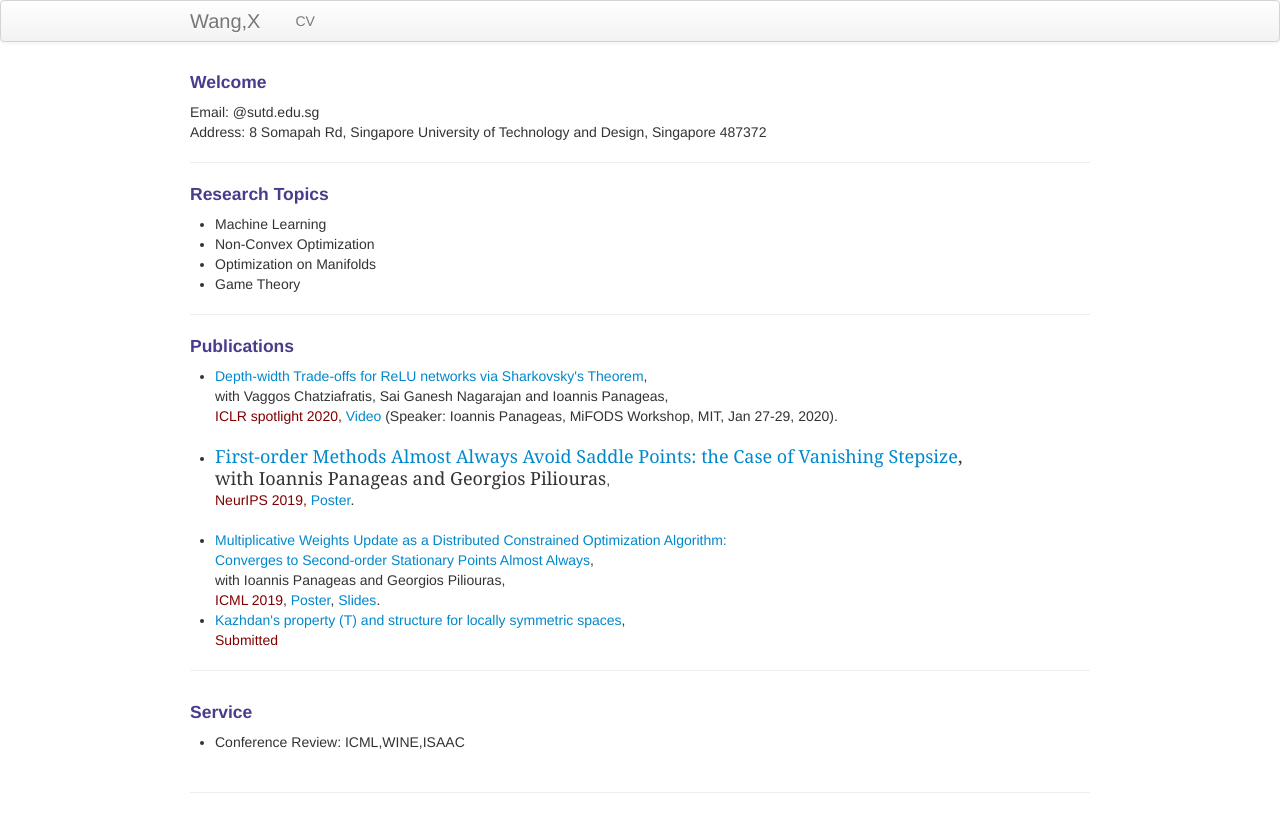
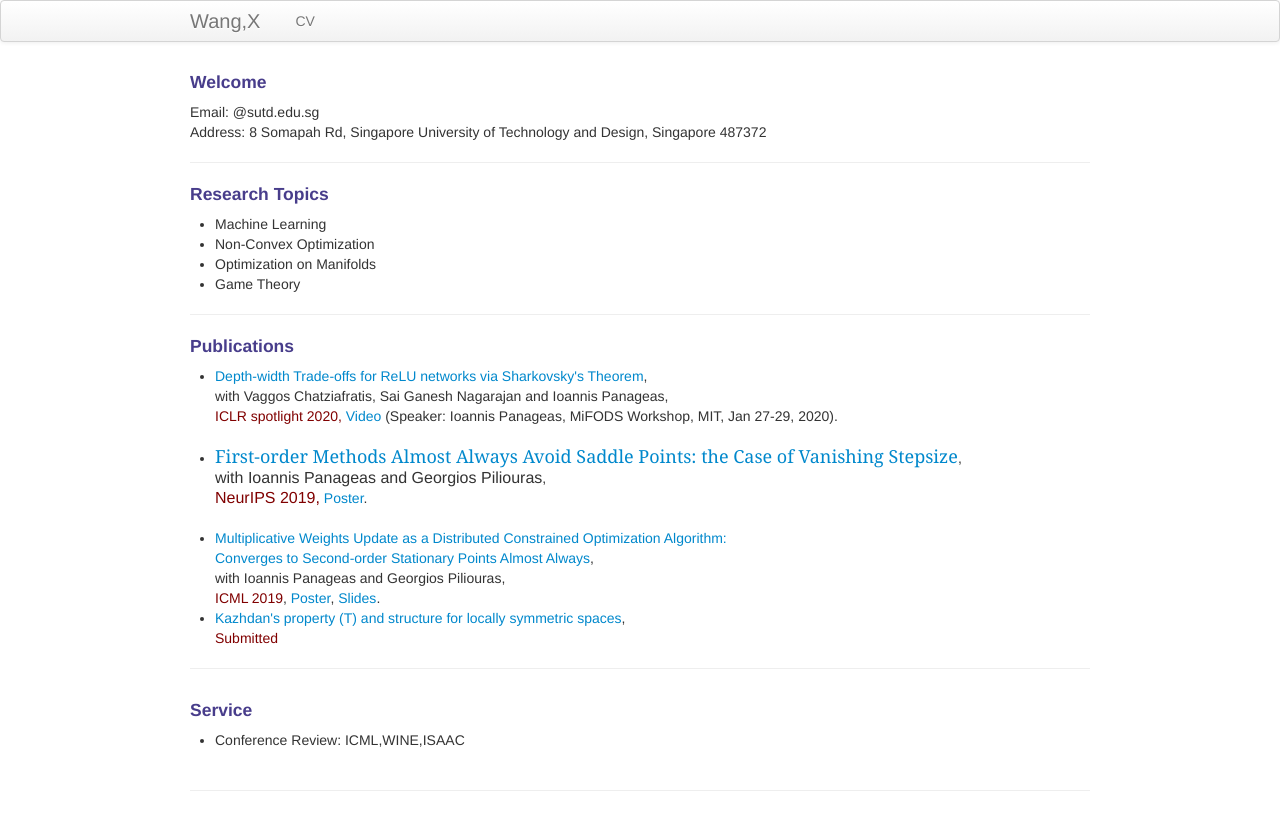
Before and after one commit to xiiaowang/xiiaowang.github.io, a Jekyll site: the page built from index.md, in a window 1280 px wide. Shown: the top 832 px of the page. Built offline with Jekyll 4.4.1, drawn with Linux system fonts in a browser that asks for light colours.

Commit message:
Update index.md

```diff
--- a/index.md
+++ b/index.md
@@ -47,7 +47,10 @@ keywords: machine learning, geometry
 <ul>
     <li> <a href="https://arxiv.org/abs/1912.04378">Depth-width Trade-offs for ReLU networks via Sharkovsky's Theorem</a>, <br/> with Vaggos Chatziafratis, Sai Ganesh Nagarajan and Ioannis Panageas,<br/> <font color="maroon">ICLR spotlight 2020, </font> <!--<a href="https://arxiv.org/abs/1912.04378">arXiv</a>,--> <a href="https://www.youtube.com/watch?v=HNQ204BmOQ8">Video</a> (Speaker: Ioannis Panageas, MiFODS Workshop, MIT, Jan 27-29, 2020).</li>
     <br/>
-   <li> <font size="4" face="Georgia"><a href="http://arxiv.org/abs/1906.07772">First-order Methods Almost Always Avoid Saddle Points: the Case of Vanishing Stepsize</a>, <br/> with Ioannis Panageas and Georgios Piliouras</font>,<br/> <font color="maroon">NeurIPS 2019,</font> <!--<a href="http://arxiv.org/abs/1906.07772">arXiv</a>,--> <a href="https://www.dropbox.com/s/y25vze12a2lpivv/NIPS19_poster.pdf?dl=0">Poster</a>.</li>
+   <li> <font size="4" face="Georgia"><a href="http://arxiv.org/abs/1906.07772">First-order Methods Almost Always Avoid Saddle Points: the Case of Vanishing Stepsize</a></font>,
+       <br/> <font size="3">with Ioannis Panageas and Georgios Piliouras</font>,
+       <br/> <font size="3" color="maroon">NeurIPS 2019,</font> <!--<a href="http://arxiv.org/abs/1906.07772">arXiv</a>,--> <a href="https://www.dropbox.com/s/y25vze12a2lpivv/NIPS19_poster.pdf?dl=0">Poster</a>.
+    </li>
     <br/>
    <li> <a href="http://arxiv.org/abs/1810.05355">Multiplicative Weights Update as a Distributed Constrained Optimization Algorithm: <br/> Converges to Second-order Stationary Points Almost Always</a>, <br/>with Ioannis Panageas and Georgios Piliouras,<br/> <font color="maroon">ICML 2019</font>, <!--<a href="http://arxiv.org/abs/1810.05355">arXiv</a>,--> <a href="https://www.dropbox.com/s/qs9nr6pgycnboy7/poster_ICML_xiao2.pdf?dl=0">Poster</a>, <a href="https://www.dropbox.com/s/fh9j5scf2kaofca/main%20copy.pdf?dl=0">Slides</a>.</li>
     <li><a href="https://www.dropbox.com/s/oa26if49pnhpixz/main.pdf?dl=0">Kazhdan's property (T) and structure for locally symmetric spaces</a>, <br/> <font color="maroon">Submitted </font> </li>
```
